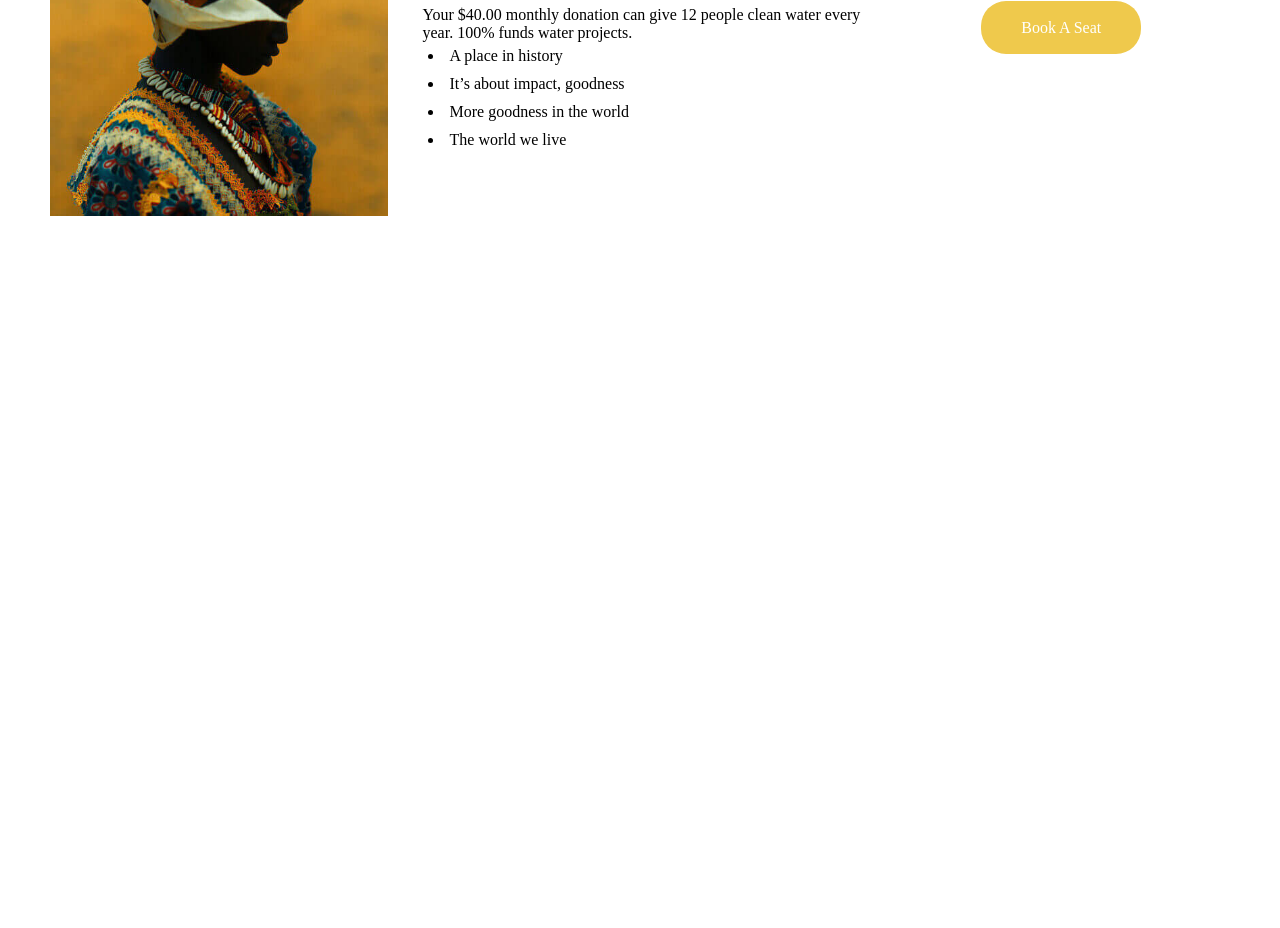
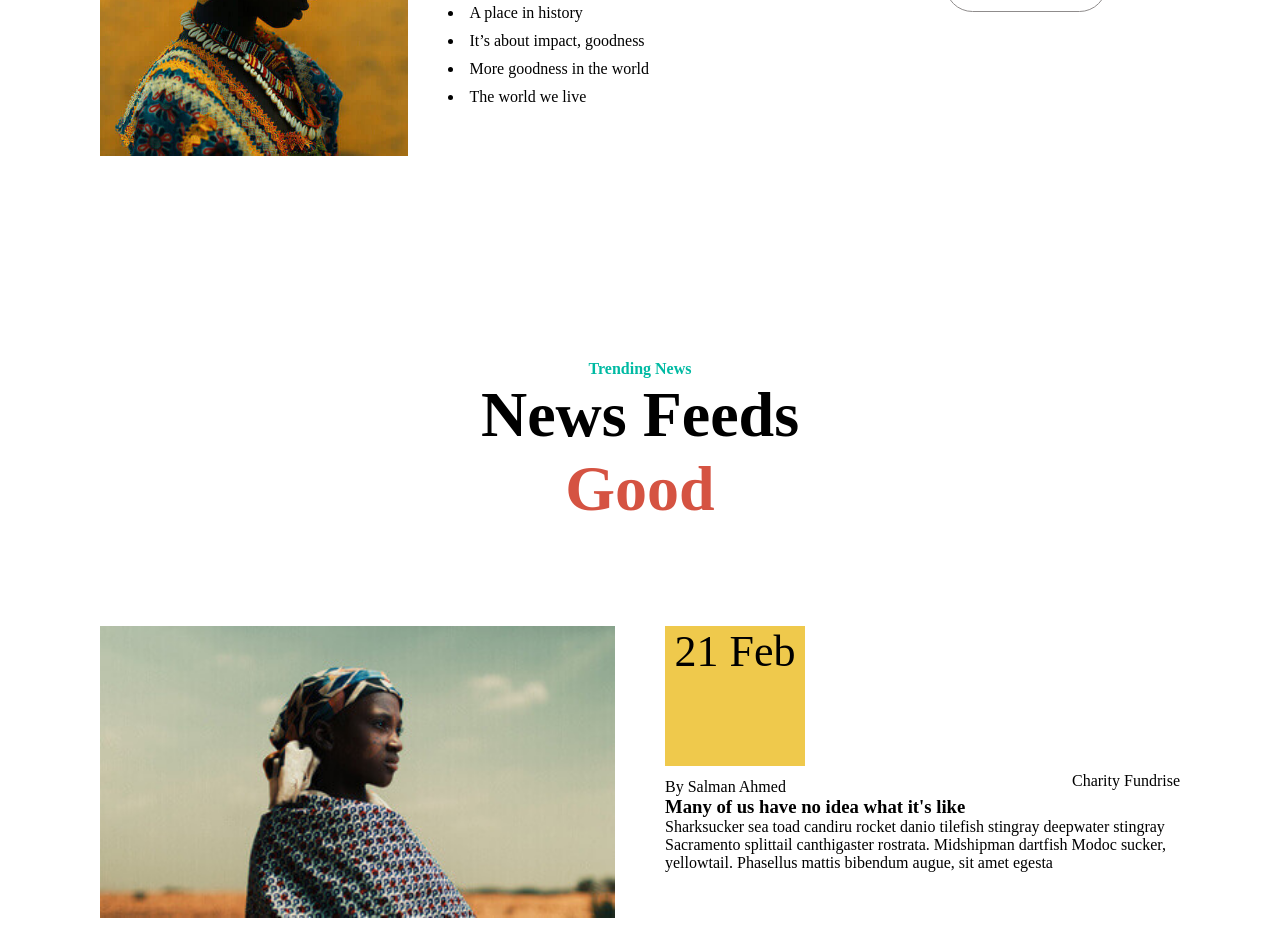
Before and after one commit to kaderabdul79/charitox, a React (Create React App) app: page / in a window 1280 px wide. Shown: the part 1848-2776 px from the top of the page. Before the commit the page ends 2068 px from the top, so only its background shows below. Built offline with nearby package versions, Linux system fonts and the light colour scheme; a web font is replaced by a local one.

Commit message:
finish news part

```diff
--- a/src/App.js
+++ b/src/App.js
@@ -2,6 +2,7 @@ import './App.css';
 import Events from './components/Events';
 import FeaturesCause from './components/FeaturesCause';
 import Header from './components/Header';
+import NewsFeeds from './components/NewsFeeds';
 
 function App() {
   return (
@@ -9,6 +10,7 @@ function App() {
       <Header></Header>
       <FeaturesCause></FeaturesCause>
       <Events></Events>
+      <NewsFeeds></NewsFeeds>
     </div>
   );
 }
--- a/src/components/FeaturesCause.js
+++ b/src/components/FeaturesCause.js
@@ -6,7 +6,7 @@ import cause1 from '../images/a8.jpg';
 const FeaturesCause = () => {
     return (
         <div>
-            <Title></Title>
+            <Title toptitle="Trending Cause" bigtitle="It’s About Impact,"> History</Title>
             <div className="trending-cause">
                 <div className="cause">
                     <img src={cause1} alt="" />
--- /dev/null
+++ b/src/components/NewsFeeds.js
@@ -0,0 +1,48 @@
+import React from 'react';
+import '../styles/NewsFeeds.css';
+import bigFeatures from '../images/a4.jpg';
+import Title from '../elements/Title';
+
+const NewsFeeds = () => {
+    return (
+        <div className='newsfeeds'>
+            <Title toptitle="Trending News" bigtitle="News Feeds"></Title>
+            <div className="news">
+                <div className="big-features">
+                    <img src={bigFeatures} alt="" />
+                    <div className="authortag">
+                        <div className="author">
+                            <i class="fal fa-user"></i>
+                            <span>By Salman Ahmed</span>
+                        </div>
+                        <div className="tag">
+                            <i class="fal fa-tags"></i>
+                            <span>Charity Fundrise</span>
+                        </div>
+                    </div>
+                        <h3>Many of us have no idea what it's like</h3>
+                        <p>Sharksucker sea toad candiru rocket danio tilefish stingray deepwater stingray Sacramento splittail canthigaster rostrata. Midshipman dartfish Modoc sucker, yellowtail. Phasellus mattis bibendum augue, sit amet egesta</p>
+                </div>
+                <div className="shortnews">
+                    <div className="newsdate">21 Feb</div>
+                    <div className="authortag">
+                        <div className="author">
+                            <i class="fal fa-user"></i>
+                            <span>By Salman Ahmed</span>
+                        </div>
+                        <div className="tag">
+                            <i class="fal fa-tags"></i>
+                            <span>Charity Fundrise</span>
+                        </div>
+                    </div>
+                    <div className="news-desc">
+                    <h3>Many of us have no idea what it's like</h3>
+                    <p>Sharksucker sea toad candiru rocket danio tilefish stingray deepwater stingray Sacramento splittail canthigaster rostrata. Midshipman dartfish Modoc sucker, yellowtail. Phasellus mattis bibendum augue, sit amet egesta</p>
+                    </div>
+                </div>
+            </div>
+        </div>
+    );
+};
+
+export default NewsFeeds;
--- a/src/elements/Title.js
+++ b/src/elements/Title.js
@@ -1,12 +1,12 @@
 import React from 'react';
 import './Title.css';
 
-const Title = () => {
+const Title = ({toptitle,bigtitle,children}) => {
     return (
         <div className='title-area'>
             <div className="title">
-                <h4>Trending Cause</h4>
-                <h2>It’s About Impact, <br /><span>Good</span> History</h2>
+                <h4>{toptitle}</h4>
+                <h2>{bigtitle}<br /><span>Good</span>{children}</h2>
             </div>
         </div>
     );
--- a/src/styles/Events.css
+++ b/src/styles/Events.css
@@ -1,5 +1,5 @@
 .events-area{
-    margin: 0 50px;
+    margin: 0 100px;
 }
 .events{
     display: flex;
@@ -22,8 +22,8 @@
 }
 .date,.place{
     background-color: #EFC94C;
-    padding: 12px;
-    border-radius: 8px;
+    padding: 12px 16px;
+    border-radius: 28px;
 }
 .place{
     background-color: aquamarine;
@@ -51,9 +51,17 @@
 
 }
 .eventBtn a{
+    color: rgb(114, 113, 113);
+    text-decoration: none;
+    background-color: transparent;
+    border: 1px solid rgb(143, 140, 140);
+    padding: 18px 40px;
+    border-radius: 45px;
+}
+.eventBtn a:hover{
     color: #fff;
     text-decoration: none;
     background-color: #EFC94C;
     padding: 18px 40px;
-    border-radius: 25px;
+    border-radius: 45px;
 }
--- a/src/styles/FeaturesCause.css
+++ b/src/styles/FeaturesCause.css
@@ -1,5 +1,5 @@
 .trending-cause{
-    margin: 0 50px;
+    margin: 0 100px;
     display: grid;
     grid-template-columns: repeat(auto-fit,minmax(300px,1fr));
     gap: 30px;
--- a/src/styles/Header.css
+++ b/src/styles/Header.css
@@ -20,7 +20,7 @@
     align-items: start;
     text-transform: capitalize;
     color: white;
-    margin: 0 50px;
+    margin: 0 100px;
 }
 .header-desc h3{
     font-size: 18px;
--- /dev/null
+++ b/src/styles/NewsFeeds.css
@@ -0,0 +1,27 @@
+.newsfeeds{
+    margin: 20px 100px;
+}
+.news{
+    display: grid;
+    grid-template-columns: repeat(2,1fr);
+    gap: 50px;
+}
+
+.big-features img{
+    width: 100%;
+}
+.authortag{
+    display: flex;
+    justify-content: space-between;
+    align-items: center;
+}
+.shortnews{
+
+}
+.newsdate{
+    background-color: #EFC94C;
+    width: 140px;
+    height: 140px;
+    text-align: center;
+    font-size: 44px;
+}
```
